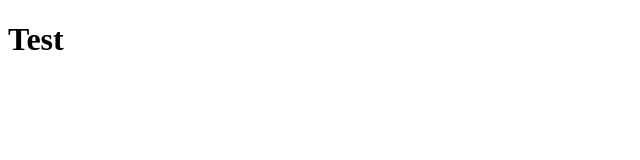
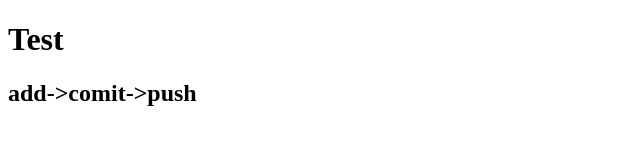
Before and after one commit to Dannyrobb/CLASS_EXAMPLE_, a plain HTML site: page index.html in a window 1280 px wide. Shown: the whole page, without its empty margins (0-640 px from the left). Drawn offline with Linux system fonts and the light colour scheme.

Commit message:
updated index

```diff
--- a/index.html
+++ b/index.html
@@ -7,5 +7,6 @@
   </head>
   <body>
     <h1>Test</h1>
+    <h2>add->comit->push</h2>
   </body>
 </html>
```
